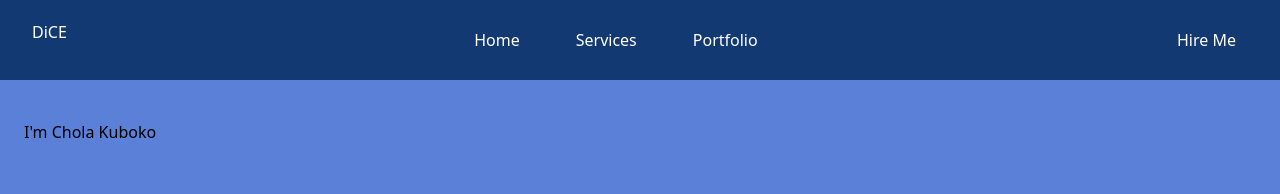
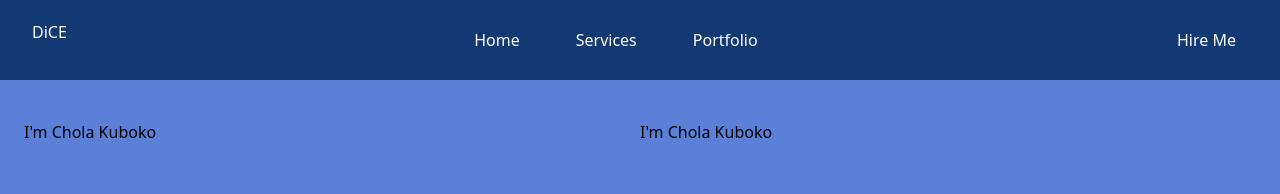
Before and after one commit to DC-21/port, a React (Vite) app: page / in a window 1280 px wide. Shown: the top 194 px of the page. Built offline with nearby package versions, Linux system fonts and the light colour scheme.

Commit message:
first commit

```diff
--- a/src/components/Hero.jsx
+++ b/src/components/Hero.jsx
@@ -3,11 +3,13 @@ import React from 'react'
 const Hero = () => {
   return (
     <section className="h-screen w-full" style={{ backgroundColor: '#5b80d7'}} id="home">
-      <div className="px-6">
+      <div className="px-6 flex w-full justify-between">
         <div className="justify-center items-center w-1/2">
             <p className="pt-10 items-center">I'm Chola Kuboko</p>
         </div>
-        <div className="justify-center items-center w-1/2"></div>
+        <div className="justify-center items-center w-1/2">
+        <p className="pt-10 items-center">I'm Chola Kuboko</p>
+        </div>
       </div>
     </section>
   )
```
